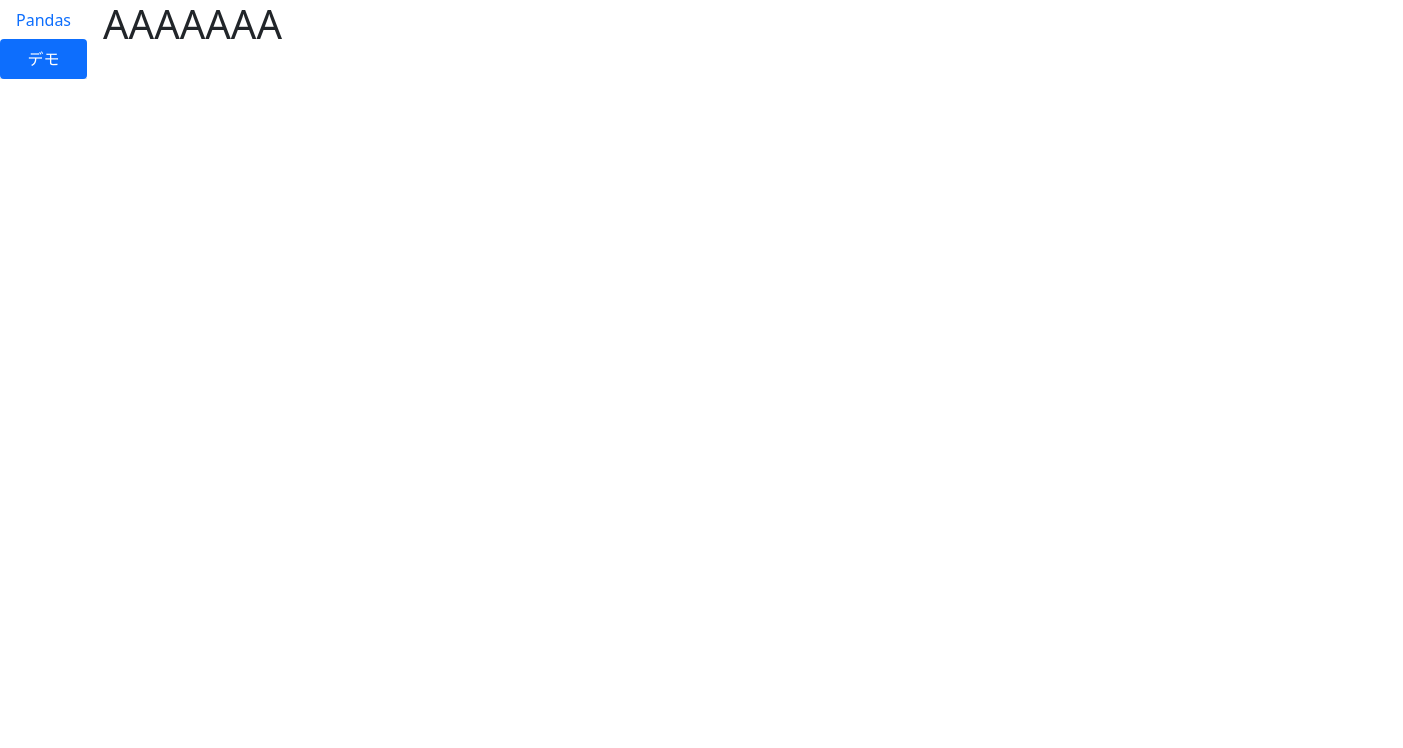
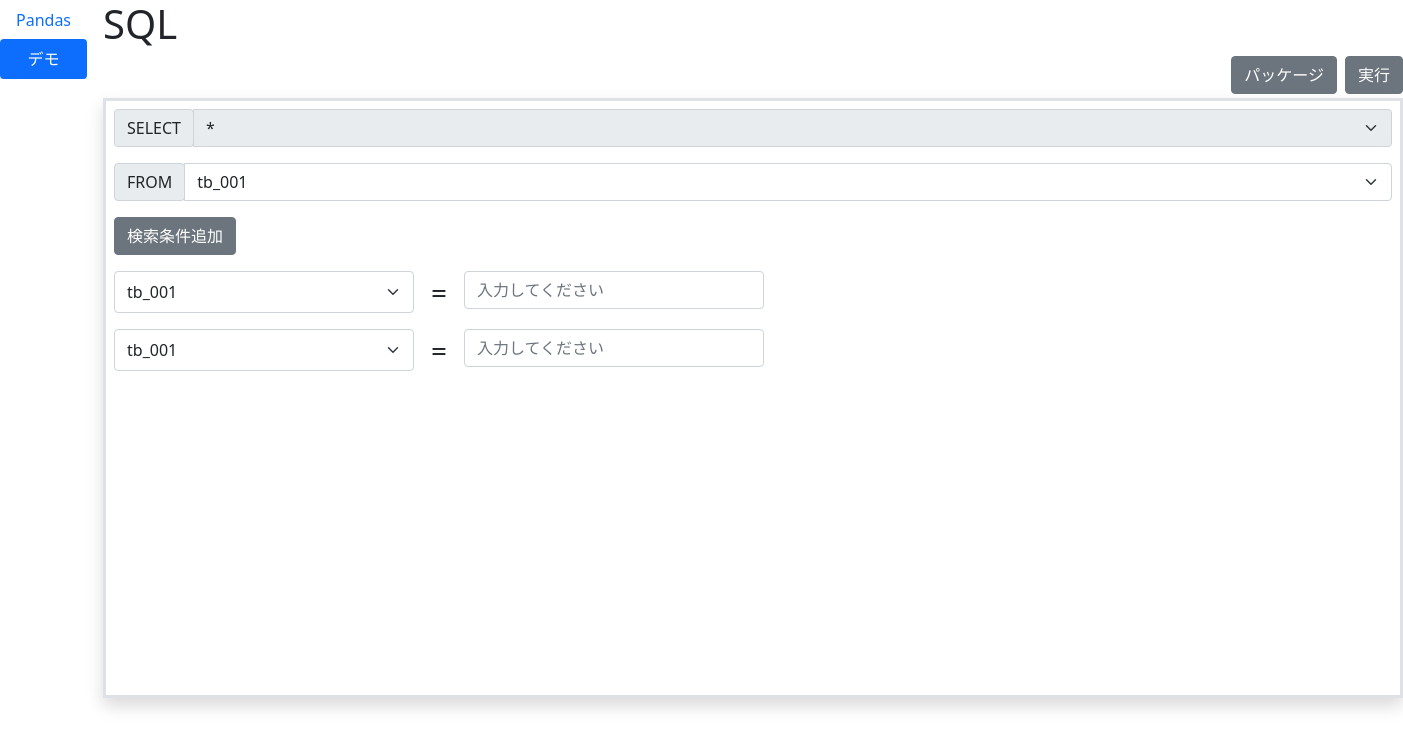
Before and after one commit to Naoki0424/my_du_ts, a Vue app: page / in a window 1280 px wide. Both pictures are taken after a click on the tab "デモ". Shown: the top 748 px of the page, 1403 px wide, since content can reach past the window. Built offline with nearby package versions, Linux system fonts and the light colour scheme.

Commit message:
#13 レイアウト完成

```diff
--- /dev/null
+++ b/src/components/atoms/NormalSelectForm.vue
@@ -0,0 +1,38 @@
+<template>
+  <div class="input-group">
+    <div v-if="isLabel">
+      <label class="input-group-text">{{ text }}</label>
+    </div>
+    <select class="form-select" id="inputGroupSelect" :disabled="action">
+      <option v-for="(value, index) in items" value="index" :key="index">
+        {{ value }}
+      </option>
+    </select>
+  </div>
+</template>
+
+<script lang="ts">
+import { defineComponent, PropType } from "vue";
+
+export default defineComponent({
+  name: "SelectForm",
+  props: {
+    text: {
+      type: String,
+      default: "Default",
+    },
+    items: {
+      type: Array as PropType<string[]>,
+      required: true,
+    },
+    action: {
+      tyoe: Boolean,
+      default: false,
+    },
+    isLabel: {
+      type: Boolean,
+      default: true,
+    },
+  },
+});
+</script>
--- /dev/null
+++ b/src/components/atoms/NormalTextbox.vue
@@ -0,0 +1,27 @@
+<template>
+  <div>
+    <input
+      class="form-control"
+      :placeholder="placeholderText"
+      :disabled="action"
+    />
+  </div>
+</template>
+
+<script lang="ts">
+import { defineComponent } from "vue";
+
+export default defineComponent({
+  name: "NormalTextbox",
+  props: {
+    action: {
+      tyoe: Boolean,
+      default: false,
+    },
+    placeholderText: {
+      type: String,
+      default: "入力してください",
+    },
+  },
+});
+</script>
--- /dev/null
+++ b/src/components/molecules/GroupOfWhereCondition.vue
@@ -0,0 +1,27 @@
+<template>
+  <div class="p-2 d-flex flex-row">
+    <normal-select-form :items="items" :isLabel="false" style="width: 300px" />
+    <div class="fs-3 text-center" style="width: 50px">=</div>
+    <normal-textbox style="width: 300px" />
+  </div>
+</template>
+
+<script lang="ts">
+import { defineComponent, PropType } from "vue";
+import NormalTextbox from "@/components/atoms/NormalTextbox.vue";
+import NormalSelectForm from "@/components/atoms/NormalSelectForm.vue";
+
+export default defineComponent({
+  name: "GroupOfWhereCondition",
+  components: {
+    NormalSelectForm,
+    NormalTextbox,
+  },
+  props: {
+    items: {
+      type: Array as PropType<string[]>,
+      required: true,
+    },
+  },
+});
+</script>
--- a/src/components/organisms/ContentDemoView.vue
+++ b/src/components/organisms/ContentDemoView.vue
@@ -8,15 +8,46 @@
     :id="id"
     role="tabpanel"
   >
-    <h1>AAAAAAA</h1>
+    <h1>SQL</h1>
+    <div class="d-grid gap-2 d-md-flex justify-content-md-end">
+      <normal-button :buttonText="'パッケージ'" />
+      <normal-button :buttonText="'実行'" />
+    </div>
+    <div>
+      <div
+        class="border border-3 d-flex flex-column shadow mt-1"
+        style="width: 1300px; height: 600px"
+      >
+        <normal-select-form
+          :text="'SELECT'"
+          :items="columnList"
+          :action="true"
+          class="p-2"
+        />
+        <normal-select-form :text="'FROM'" :items="tableList" class="p-2" />
+        <div class="p-2" style="width: 300px">
+          <normal-button :buttonText="'検索条件追加'" />
+        </div>
+        <group-of-where-condition :items="tableList"/>
+        <group-of-where-condition :items="tableList"/>
+      </div>
+    </div>
   </div>
 </template>
 
 <script lang="ts">
 import { defineComponent } from "vue";
+import NormalButton from "@/components/atoms/NormalButton.vue";
+import NormalSelectForm from "@/components/atoms/NormalSelectForm.vue";
+import GroupOfWhereCondition from "@/components/molecules/GroupOfWhereCondition.vue";
 
 export default defineComponent({
   name: "ContentDemoView",
+  components: {
+    NormalButton,
+    NormalSelectForm,
+    GroupOfWhereCondition
+  },
   props: {
     id: {
       type: String,
@@ -27,5 +58,10 @@ export default defineComponent({
       default: false,
     },
   },
+  setup() {
+    const columnList = ["*"];
+    const tableList = ["tb_001", "tb_002", "tb_003", "tb_004"];
+    return { columnList, tableList };
+  },
 });
 </script>
--- a/src/components/templates/Menu.vue
+++ b/src/components/templates/Menu.vue
@@ -22,11 +22,11 @@
     <div class="tab-content" id="tabContent1">
       <content-pandas-view
         :id="'pandas'"
-        :active="0 == refActiveContentTabIndex"
+        :active="tabContentType.PandasTab == refActiveContentTabIndex"
       />
     </div>
     <div class="tab-content" id="tabContent2">
-      <content-demo-view :id="'demo'" :active="1 == refActiveContentTabIndex" />
+      <content-demo-view :id="'demo'" :active="tabContentType.DemoTab == refActiveContentTabIndex" />
     </div>
   </div>
 </template>
```
